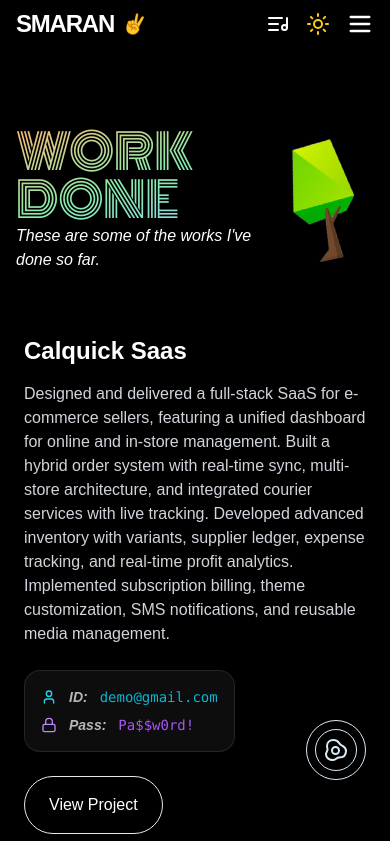
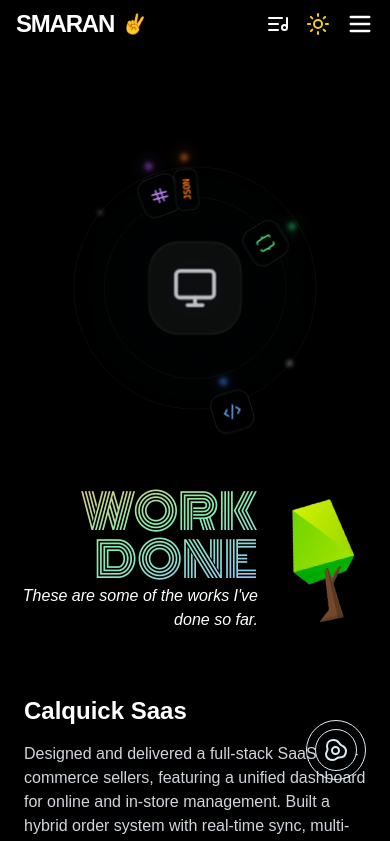
Before and after one commit to shoronshaha/smaran-portfolio, a Next.js app: page /projects in a window 390 px wide. Shown: the top 841 px of the page. Built offline with nearby package versions, Linux system fonts and the light colour scheme.

Commit message:
feat: implement project showcase page with interactive animations and project grid gallery

```diff
--- a/src/app/projects/page.tsx
+++ b/src/app/projects/page.tsx
@@ -1,5 +1,7 @@
 "use client";
 
+import UniqueGapAnimation from "@/components/project/UniqueGapAnimation";
+import DeveloperAtWork from "@/components/project/DeveloperAtWork";
 import UnanimatedProjects from "@/components/project/UnanimatedProjects";
 import WorkDone from "@/components/WorkDone";
 import { PROJECTS, ProjectType } from "@/context/ProjectData";
@@ -20,10 +22,20 @@ const Page = () => {
 
   return (
     <section className="padding-container project max-container my-12 md:my-24">
-      <div className="flex flex-col md:flex-row gap-4 items-center justify-between">
-        <WorkDone />
+      <div className="flex flex-col md:flex-row items-center justify-between gap-10">
+        <div className="w-full md:w-1/2 flex justify-center md:justify-start">
+          <UniqueGapAnimation />
+        </div>
+        <div className="w-full md:w-1/2 flex justify-center md:justify-end">
+          <WorkDone />
+        </div>
       </div>
+
       <UnanimatedProjects projects={projects} handleImage={handleImage} />
+
+      <div className="mt-20 md:mt-32">
+        <DeveloperAtWork />
+      </div>
     </section>
   );
 };
--- a/src/components/WorkDone.tsx
+++ b/src/components/WorkDone.tsx
@@ -2,8 +2,8 @@ import Image from "next/image";
 
 const WorkDone = () => {
   return (
-    <div className="flex items-center justify-start">
-      <div>
+    <div className="flex items-center justify-end w-full">
+      <div className="text-right">
         <h2 className="font-motion text-5xl md:text-8xl bg-gradient-to-br from-orange-300 via-green-300 to-blue-300 bg-clip-text text-transparent">
           WORK <br />
           DONE
@@ -14,7 +14,7 @@ const WorkDone = () => {
       </div>
       <Image
         src="/tree.png"
-        className="-rotate-12"
+        className="-rotate-12 ml-4"
         alt="works"
         width={100}
         height={100}
--- /dev/null
+++ b/src/components/project/DeveloperAtWork.tsx
@@ -0,0 +1,77 @@
+"use client";
+
+import { motion } from "framer-motion";
+import { Terminal, Code, Cpu, Loader2 } from "lucide-react";
+
+const DeveloperAtWork = () => {
+  return (
+    <div className="flex flex-col items-center justify-center py-20 px-6 bg-white/5 dark:bg-black/20 backdrop-blur-xl border border-white/10 rounded-[3rem] shadow-2xl mb-24 overflow-hidden relative group">
+      {/* Background Decorative Elements */}
+      <div className="absolute top-0 left-0 w-64 h-64 bg-cyan-500/10 rounded-full blur-[100px] -translate-x-1/2 -translate-y-1/2 group-hover:bg-cyan-500/20 transition-colors duration-700" />
+      <div className="absolute bottom-0 right-0 w-64 h-64 bg-purple-500/10 rounded-full blur-[100px] translate-x-1/2 translate-y-1/2 group-hover:bg-purple-500/20 transition-colors duration-700" />
+
+      <div className="relative flex flex-col items-center gap-8">
+        {/* Animated Icons Container */}
+        <div className="flex items-center gap-4 md:gap-8">
+          <motion.div
+            animate={{
+              y: [0, -10, 0],
+              rotate: [0, -5, 0]
+            }}
+            transition={{ duration: 3, repeat: Infinity, ease: "easeInOut" }}
+            className="p-4 rounded-2xl bg-cyan-500/10 border border-cyan-500/20 shadow-lg"
+          >
+            <Code className="w-8 h-8 md:w-12 md:h-12 text-cyan-400" />
+          </motion.div>
+
+          <motion.div
+            animate={{
+              scale: [1, 1.1, 1],
+              opacity: [0.7, 1, 0.7]
+            }}
+            transition={{ duration: 2, repeat: Infinity, ease: "easeInOut" }}
+            className="p-6 rounded-full bg-white/5 border border-white/10 shadow-inner"
+          >
+            <Terminal className="w-10 h-10 md:w-16 md:h-16 text-white" />
+          </motion.div>
+
+          <motion.div
+            animate={{
+              y: [0, 10, 0],
+              rotate: [0, 5, 0]
+            }}
+            transition={{ duration: 3, repeat: Infinity, ease: "easeInOut", delay: 0.5 }}
+            className="p-4 rounded-2xl bg-purple-500/10 border border-purple-500/20 shadow-lg"
+          >
+            <Cpu className="w-8 h-8 md:w-12 md:h-12 text-purple-400" />
+          </motion.div>
+        </div>
+
+        {/* Text and Loading Indicator */}
+        <div className="text-center space-y-4">
+          <div className="flex items-center justify-center gap-3">
+            <Loader2 className="w-5 h-5 text-cyan-400 animate-spin" />
+            <h3 className="text-xl md:text-3xl font-bold bg-gradient-to-r from-cyan-400 via-white to-purple-400 bg-clip-text text-transparent tracking-tight">
+              Readying More Projects...
+            </h3>
+          </div>
+          <p className="text-gray-400 text-sm md:text-lg font-light max-w-md mx-auto leading-relaxed">
+            I'm currently polishing some amazing new works to share with the world. Stay tuned for high-performance experiences and sleek designs.
+          </p>
+        </div>
+
+        {/* Code Snippet Animation */}
+        <div className="mt-4 px-4 py-2 rounded-lg bg-black/40 border border-white/5 font-mono text-xs md:text-sm text-cyan-500/70">
+          <motion.span
+            animate={{ opacity: [0, 1, 0] }}
+            transition={{ duration: 2, repeat: Infinity }}
+          >
+            &gt; git commit -m "feature: add premium dashboard"
+          </motion.span>
+        </div>
+      </div>
+    </div>
+  );
+};
+
+export default DeveloperAtWork;
--- a/src/components/project/UnanimatedProjects.tsx
+++ b/src/components/project/UnanimatedProjects.tsx
@@ -13,6 +13,8 @@ import 'swiper/css';
 import 'swiper/css/pagination';
 import 'swiper/css/autoplay';
 import 'swiper/css/free-mode';
+
+import UniqueGapAnimation from "./UniqueGapAnimation";
 
 type Props = {
   projects: ProjectType[];
--- /dev/null
+++ b/src/components/project/UniqueGapAnimation.tsx
@@ -0,0 +1,97 @@
+"use client";
+
+import { motion } from "framer-motion";
+import { Monitor, Code2, Hash, Braces, Binary, Terminal } from "lucide-react";
+
+const UniqueGapAnimation = () => {
+  return (
+    <div className="flex items-center justify-center py-8 md:py-16">
+      {/* Container - further reduced mobile size to ensure it fits 100% on small screens */}
+      <div className="relative w-64 h-64 md:w-96 md:h-96 flex items-center justify-center scale-95 md:scale-100">
+
+        {/* Central Monitor Icon */}
+        <motion.div
+          initial={{ opacity: 0, scale: 0.5 }}
+          whileInView={{ opacity: 1, scale: 1 }}
+          className="relative z-10 p-6 md:p-8 rounded-[2rem] md:rounded-[2.5rem] bg-gray-50 dark:bg-white/5 border border-gray-200 dark:border-white/10 backdrop-blur-2xl shadow-xl dark:shadow-2xl transition-all duration-500"
+        >
+          <Monitor className="w-12 h-12 md:w-20 md:h-20 text-gray-600 dark:text-gray-300 opacity-90" />
+          <div className="absolute inset-0 bg-cyan-500/10 dark:bg-cyan-500/5 blur-3xl rounded-full -z-10" />
+        </motion.div>
+
+        {/* Orbit 1 - Outer (Code </>) */}
+        <div className="absolute inset-0 border border-gray-200 dark:border-white/5 rounded-full" />
+
+        <motion.div
+          animate={{ rotate: 360 }}
+          transition={{ duration: 15, repeat: Infinity, ease: "linear" }}
+          className="absolute inset-0"
+        >
+          <div className="absolute top-0 left-1/2 -translate-x-1/2 -translate-y-1/2 flex flex-col items-center gap-2">
+            <div className="p-2.5 md:p-3 rounded-xl bg-white dark:bg-black/70 border border-gray-200 dark:border-white/10 backdrop-blur-xl shadow-lg">
+              <Code2 className="w-5 h-5 md:w-6 md:h-6 text-blue-600 dark:text-blue-400" />
+            </div>
+            <div className="w-2 h-2 md:w-2.5 md:h-2.5 bg-blue-500 rounded-full blur-[2px] animate-pulse shadow-[0_0_15px_rgba(59,130,246,0.8)]" />
+          </div>
+        </motion.div>
+
+        {/* Orbit 2 - Middle (Braces {}) */}
+        <div className="absolute inset-8 md:inset-10 border border-gray-200 dark:border-white/5 rounded-full" />
+
+        <motion.div
+          animate={{ rotate: -360 }}
+          transition={{ duration: 20, repeat: Infinity, ease: "linear" }}
+          className="absolute inset-0"
+        >
+          <div className="absolute bottom-8 md:bottom-10 left-1/2 -translate-x-1/2 translate-y-1/2 flex flex-col items-center gap-2">
+            <div className="p-2.5 md:p-3 rounded-xl bg-white dark:bg-black/70 border border-gray-200 dark:border-white/10 backdrop-blur-xl shadow-lg">
+              <Braces className="w-5 h-5 md:w-6 md:h-6 text-green-600 dark:text-green-400" />
+            </div>
+            <div className="w-2 h-2 md:w-2.5 md:h-2.5 bg-green-500 rounded-full blur-[2px] animate-pulse shadow-[0_0_15px_rgba(34,197,94,0.8)]" />
+          </div>
+        </motion.div>
+
+        {/* Orbit 3 - Inner-Outer (Hash #) */}
+        <motion.div
+          animate={{ rotate: 360 }}
+          transition={{ duration: 25, repeat: Infinity, ease: "linear", delay: 2 }}
+          className="absolute inset-0"
+        >
+          <div className="absolute left-4 md:left-6 top-1/2 -translate-y-1/2 -translate-x-1/2 flex flex-row items-center gap-2">
+             <div className="w-2 h-2 md:w-2.5 md:h-2.5 bg-purple-500 rounded-full blur-[2px] animate-pulse shadow-[0_0_15px_rgba(168,85,247,0.8)]" />
+            <div className="p-2.5 md:p-3 rounded-xl bg-white dark:bg-black/70 border border-gray-200 dark:border-white/10 backdrop-blur-xl shadow-lg">
+              <Hash className="w-5 h-5 md:w-6 md:h-6 text-purple-600 dark:text-purple-400" />
+            </div>
+          </div>
+        </motion.div>
+
+        {/* Orbiting Element: JSON */}
+        <motion.div
+          animate={{ rotate: -360 }}
+          transition={{ duration: 22, repeat: Infinity, ease: "linear", delay: 1 }}
+          className="absolute inset-0"
+        >
+          <div className="absolute right-4 md:right-6 top-1/2 -translate-y-1/2 translate-x-1/2 flex flex-row items-center gap-2">
+            <div className="px-2.5 py-1 md:px-3 md:py-1.5 rounded-lg bg-white dark:bg-black/70 border border-gray-200 dark:border-white/10 backdrop-blur-xl font-mono text-[10px] md:text-xs text-orange-600 dark:text-orange-500 font-black tracking-tighter shadow-lg">
+              JSON
+            </div>
+             <div className="w-2 h-2 md:w-2.5 md:h-2.5 bg-orange-500 rounded-full blur-[2px] animate-pulse shadow-[0_0_15px_rgba(249,115,22,0.8)]" />
+          </div>
+        </motion.div>
+
+        {/* Extra Glowing Dots on Orbits */}
+        <motion.div
+          animate={{ rotate: 360 }}
+          transition={{ duration: 30, repeat: Infinity, ease: "linear" }}
+          className="absolute inset-0 pointer-events-none"
+        >
+          <div className="absolute top-[15%] right-8 md:right-10 w-1.5 md:w-2 h-1.5 md:h-2 bg-blue-500/30 dark:bg-white/40 rounded-full blur-[2px]" />
+          <div className="absolute bottom-[15%] left-8 md:left-10 w-1.5 md:w-2 h-1.5 md:h-2 bg-purple-500/30 dark:bg-white/20 rounded-full blur-[2px]" />
+        </motion.div>
+
+      </div>
+    </div>
+  );
+};
+
+export default UniqueGapAnimation;
```
